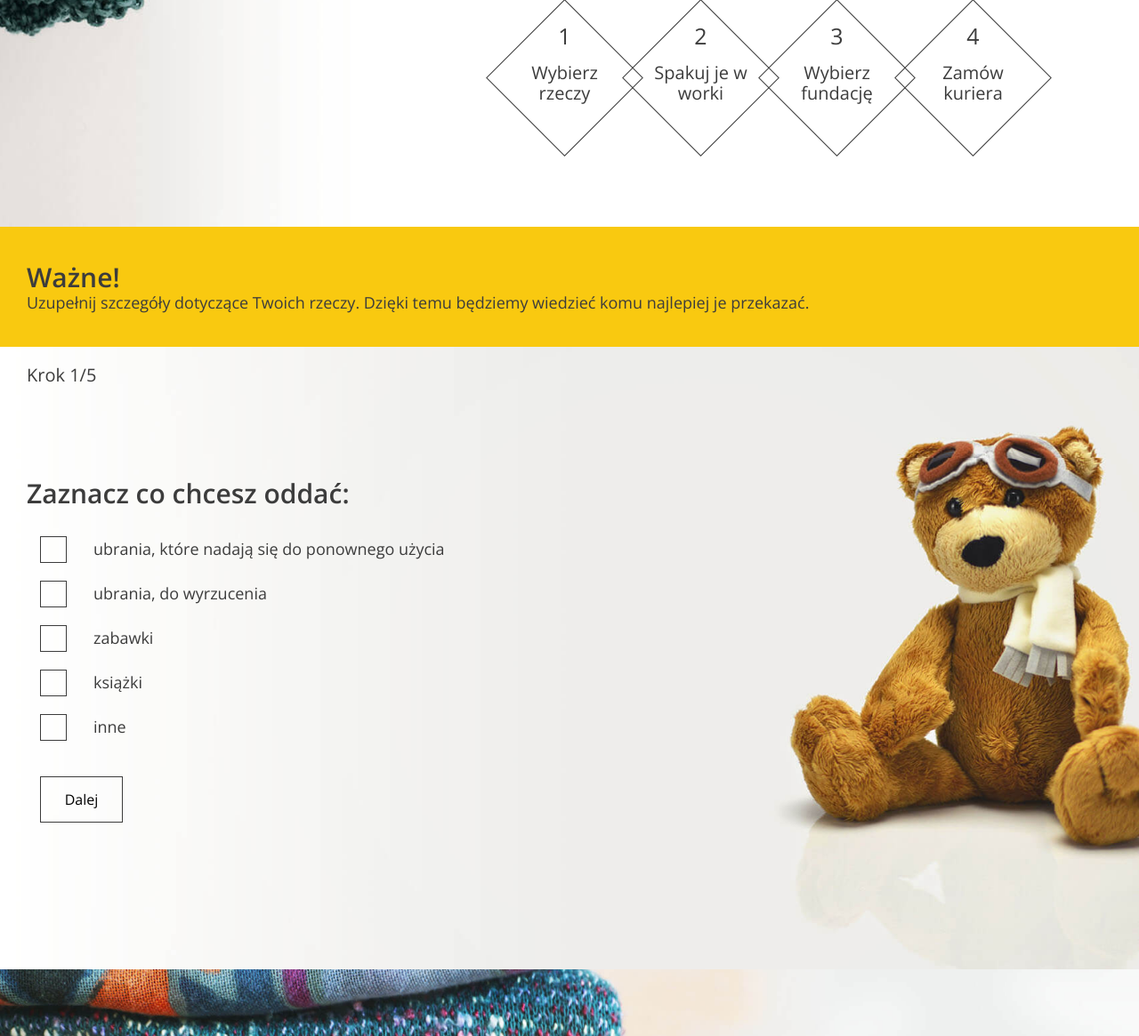
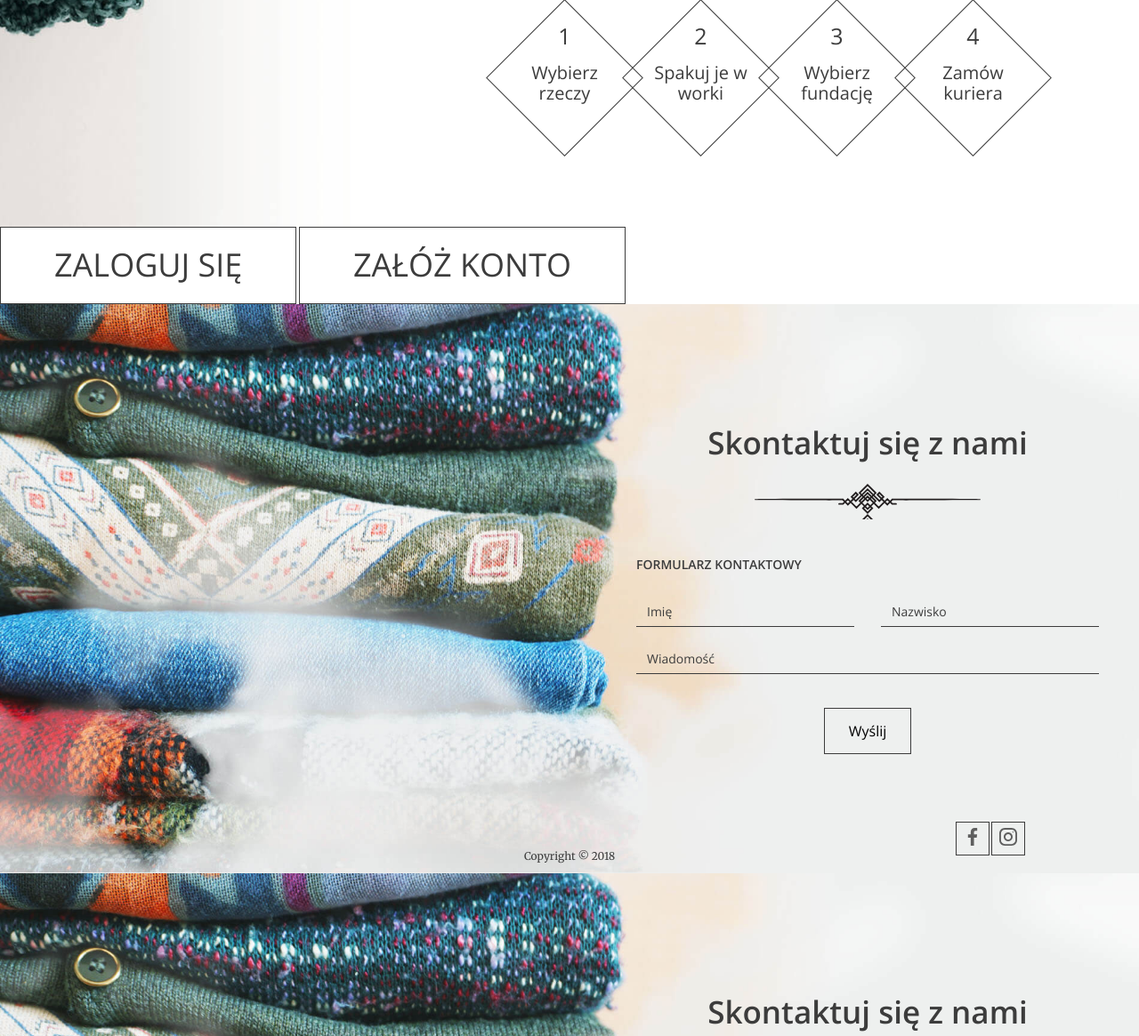
Before and after one commit to alexlignitz/CharityApp, a Django app: template templates/form.html in a window 1280 px wide. Shown: the part 545-1710 px from the top of the page at 89% size. Run offline with Django 3.2, Linux system fonts and the light colour scheme; the template is opened without the code that fills it, so the values that code supplies are empty.

Commit message:
Change charity form to display list of actual institutions and categories

```diff
--- a/templates/form.html
+++ b/templates/form.html
@@ -33,6 +33,7 @@
     </header>
 {% endblock %}
 {% block main %}
+    {% if user.is_authenticated %}
         <section class="form--steps">
             <div class="form--steps-instructions">
                 <div class="form--steps-container">
@@ -60,56 +61,15 @@
                     <!-- STEP 1: class .active is switching steps -->
                     <div data-step="1" class="active">
                         <h3>Zaznacz co chcesz oddać:</h3>
-
+                        {% for category in categories %}
                             <div class="form-group form-group--checkbox">
                                 <label>
-                            <input
-                                    type="checkbox"
-                                    name="categories"
-                                    value="clothes-to-use"
-                            />
+                                    <input type="checkbox" name="categories"/>
                                     <span class="checkbox"></span>
-                            <span class="description"
-                            >ubrania, które nadają się do ponownego użycia</span
-                            >
+                                    <span class="description">{{ category.name }}</span>
                                 </label>
                             </div>
-
-                    <div class="form-group form-group--checkbox">
-                        <label>
-                            <input
-                                    type="checkbox"
-                                    name="categories"
-                                    value="clothes-useless"
-                            />
-                            <span class="checkbox"></span>
-                            <span class="description">ubrania, do wyrzucenia</span>
-                        </label>
-                    </div>
-
-                    <div class="form-group form-group--checkbox">
-                        <label>
-                            <input type="checkbox" name="categories" value="toys"/>
-                            <span class="checkbox"></span>
-                            <span class="description">zabawki</span>
-                        </label>
-                    </div>
-
-                    <div class="form-group form-group--checkbox">
-                        <label>
-                            <input type="checkbox" name="categories" value="books"/>
-                            <span class="checkbox"></span>
-                            <span class="description">książki</span>
-                        </label>
-                    </div>
-
-                    <div class="form-group form-group--checkbox">
-                        <label>
-                            <input type="checkbox" name="categories" value="other"/>
-                            <span class="checkbox"></span>
-                            <span class="description">inne</span>
-                        </label>
-                    </div>
+                        {% endfor %}
 
                         <div class="form-group form-group--buttons">
                             <button type="button" class="btn next-step">Dalej</button>
@@ -134,37 +94,24 @@
                     </div>
 
 
+
                     <!-- STEP 4 -->
                     <div data-step="3">
                         <h3>Wybierz organizacje, której chcesz pomóc:</h3>
-
+                        {% for institution in institutions %}
                             <div class="form-group form-group--checkbox">
                                 <label>
                                     <input type="radio" name="organization" value="old"/>
                                     <span class="checkbox radio"></span>
-                            <span class="description">
-                  <div class="title">Fundacja “Bez domu”</div>
-                  <div class="subtitle">
-                    Cel i misja: Pomoc dla osób nie posiadających miejsca
-                    zamieszkania
+                                    <span class="description"></span>
+                                    <div>
+                                        <b><p class="title">{{ institution.name }}</p></b>
+                                        <p class="subtitle">{{ institution.description }}</p>
                                     </div>
-                </span>
                                 </label>
                             </div>
+                        {% endfor %}
 
-                    <div class="form-group form-group--checkbox">
-                        <label>
-                            <input type="radio" name="organization" value="old"/>
-                            <span class="checkbox radio"></span>
-                            <span class="description">
-                  <div class="title">Fundacja “Dla dzieci"</div>
-                  <div class="subtitle">
-                    Cel i misja: Pomoc osobom znajdującym się w trudnej sytuacji
-                    życiowej.
-                  </div>
-                </span>
-                        </label>
-                    </div>
 
                         <div class="form-group form-group--buttons">
                             <button type="button" class="btn prev-step">Wstecz</button>
@@ -234,16 +181,16 @@
                                 <ul>
                                     <li>
                                         <span class="icon icon-bag"></span>
-                                    <span class="summary--text"
-                                    >4 worki ubrań w dobrym stanie dla dzieci</span
-                                    >
+                                        <span class="summary--text">
+                                            4 worki ubrań w dobrym stanie dla dzieci
+                                        </span>
                                     </li>
 
                                     <li>
                                         <span class="icon icon-hand"></span>
-                                    <span class="summary--text"
-                                    >Dla fundacji "Mam marzenie" w Warszawie</span
-                                    >
+                                        <span class="summary--text">
+                                            Dla fundacji "Mam marzenie" w Warszawie
+                                        </span>
                                     </li>
                                 </ul>
                             </div>
@@ -278,7 +225,12 @@
                 </form>
             </div>
         </section>
-
+    {% else %}
+        <section class="steps-wout-login">
+            <a href="{% url 'login' %}" class="btn btn--large">Zaloguj się</a>
+            <a href="{% url 'registration' %}" class="btn btn--large">Załóż konto</a>
+        </section>
+    {% endif %}
     <footer>
         <div class="contact">
             <h2>Skontaktuj się z nami</h2>
```
Also changed, not shown: charity_app/static/css/style.css (line endings or trailing spaces), db.sqlite3. Lines whose indentation alone changed are shown as unchanged.
